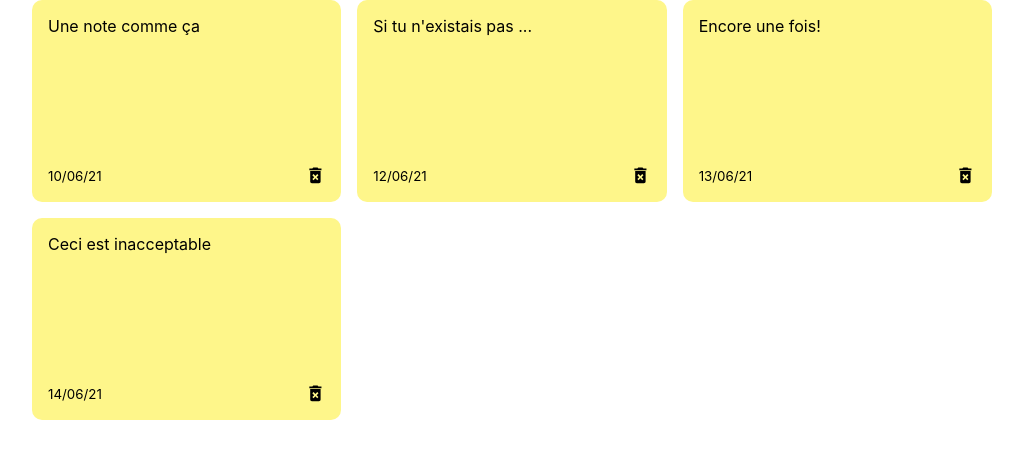
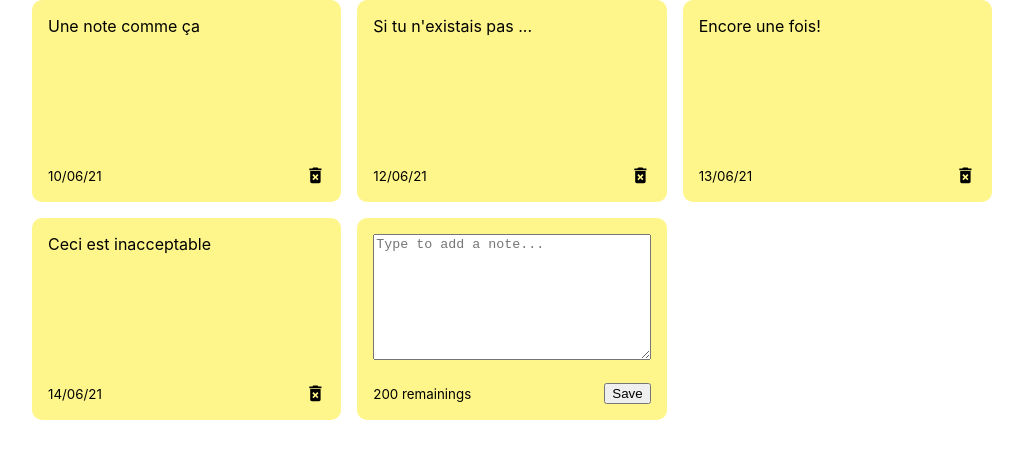
Before and after one commit to Sma-source/react-note, a React (Create React App) app: page / in a window 1280 px wide. Shown: the top 458 px of the page, without its empty margins (128-1151 px from the left). Built offline with nearby package versions, Linux system fonts and the light colour scheme.

Commit message:
import AddNote

```diff
--- a/src/components/NoteList.js
+++ b/src/components/NoteList.js
@@ -1,5 +1,6 @@
 import React from "react";
 import Note from "./Note";
+import AddNote from "./AddNote";
 
 const NoteList = ({ notes }) => {
   return (
@@ -7,6 +8,7 @@ const NoteList = ({ notes }) => {
       {notes.map((note) => (
         <Note key={note.id} text={note.text} date={note.date} />
       ))}
+      <AddNote />
     </div>
   );
 };
```
